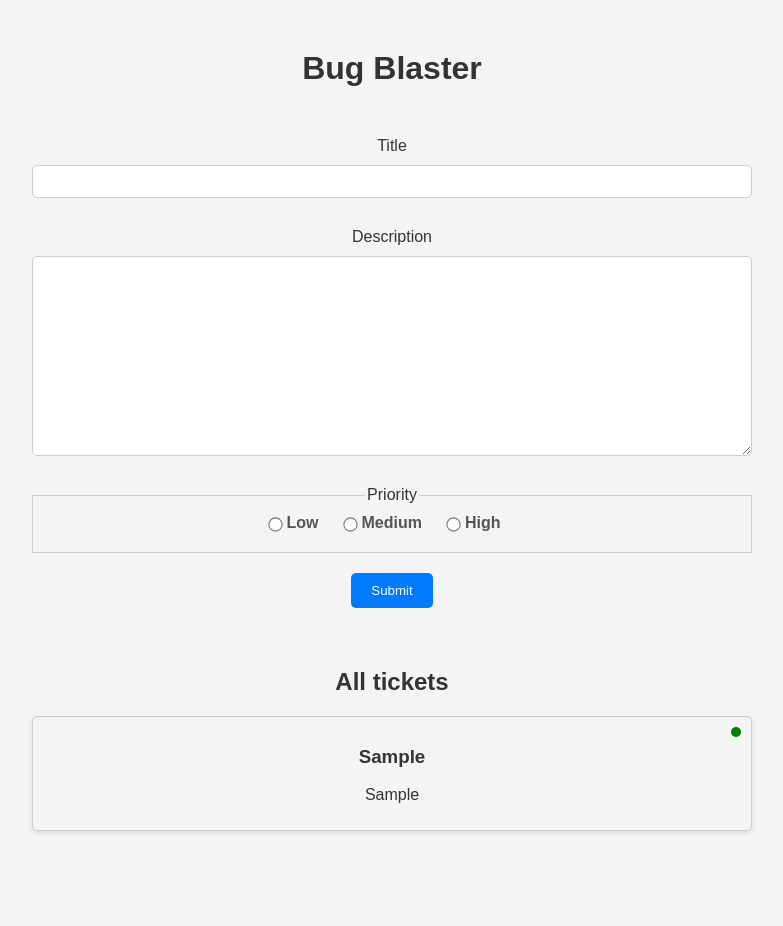
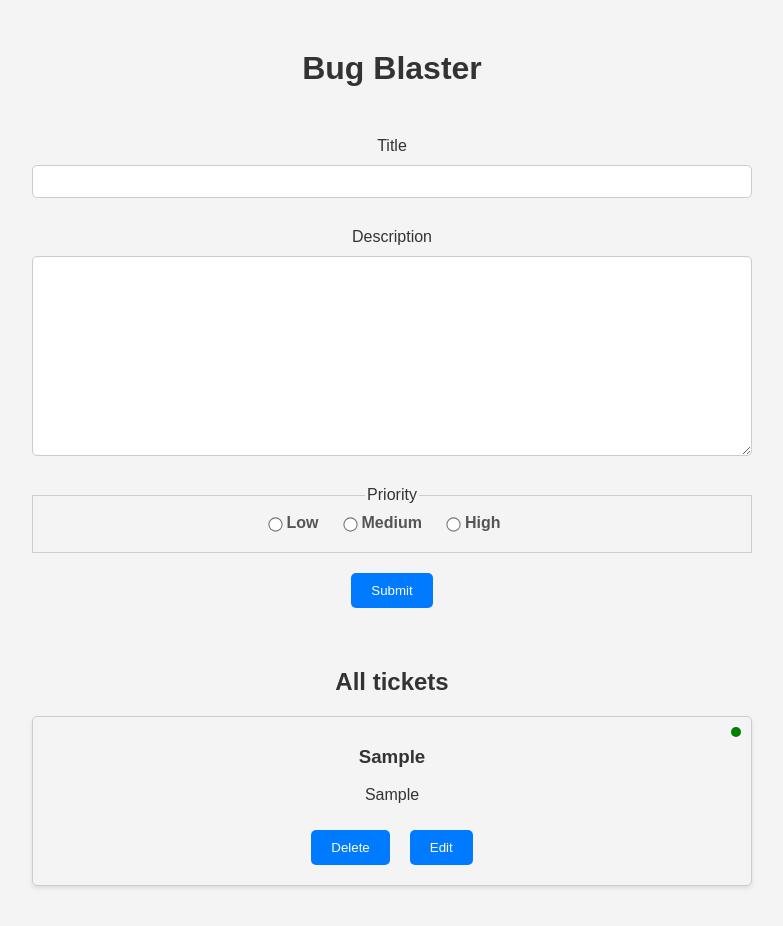
Before and after one commit to romsit/bug-blaster, a React (Create React App) app: page / in a window 1280 px wide. Both pictures are taken after typing "Sample", "Sample" into the empty fields and a click on the button "Submit". Shown: the top 926 px of the page, without its empty margins (248-1031 px from the left). Built offline with nearby package versions, Linux system fonts and the light colour scheme.

Commit message:
Deleting tickets

```diff
--- a/src/components/TicketItem.js
+++ b/src/components/TicketItem.js
@@ -1,22 +1,35 @@
 import React from "react";
 
-export default function TicketItem({ticket, dispatch}) {
-
+export default function TicketItem({ ticket, dispatch }) {
   const { id, title, description, priority } = ticket;
 
   const priorityClass = {
     1: "priority-low",
     2: "priority-medium",
-        3: "priority-high"
-    }
+    3: "priority-high",
+  };
 
   return (
-
     <div className="ticket-item">
       <div className={`priority-dot ${priorityClass[ticket.priority]} `}></div>
 
       <h3>{title}</h3>
       <p>{description}</p>
+
+      <button
+        className="button"
+        onClick={() => dispatch({ type: "DELETE_TICKET", payload: { id } })}
+      >
+        Delete
+      </button>
+      <button
+        className="button"
+        onClick={() => {
+          /*edit*/
+        }}
+      >
+        Edit
+      </button>
     </div>
-    )
+  );
 }
--- a/src/reducers/ticketReducer.js
+++ b/src/reducers/ticketReducer.js
@@ -14,7 +14,7 @@
         case "DELETE_TICKET":
             return{
                 ...state,
-                tickets: state.ticket.filter(ticket => ticket.id !== action.payload.id)
+                tickets: state.tickets.filter(ticket => ticket.id !== action.payload.id)
             }
 
         default:
```
Lines whose indentation alone changed are shown as unchanged.
